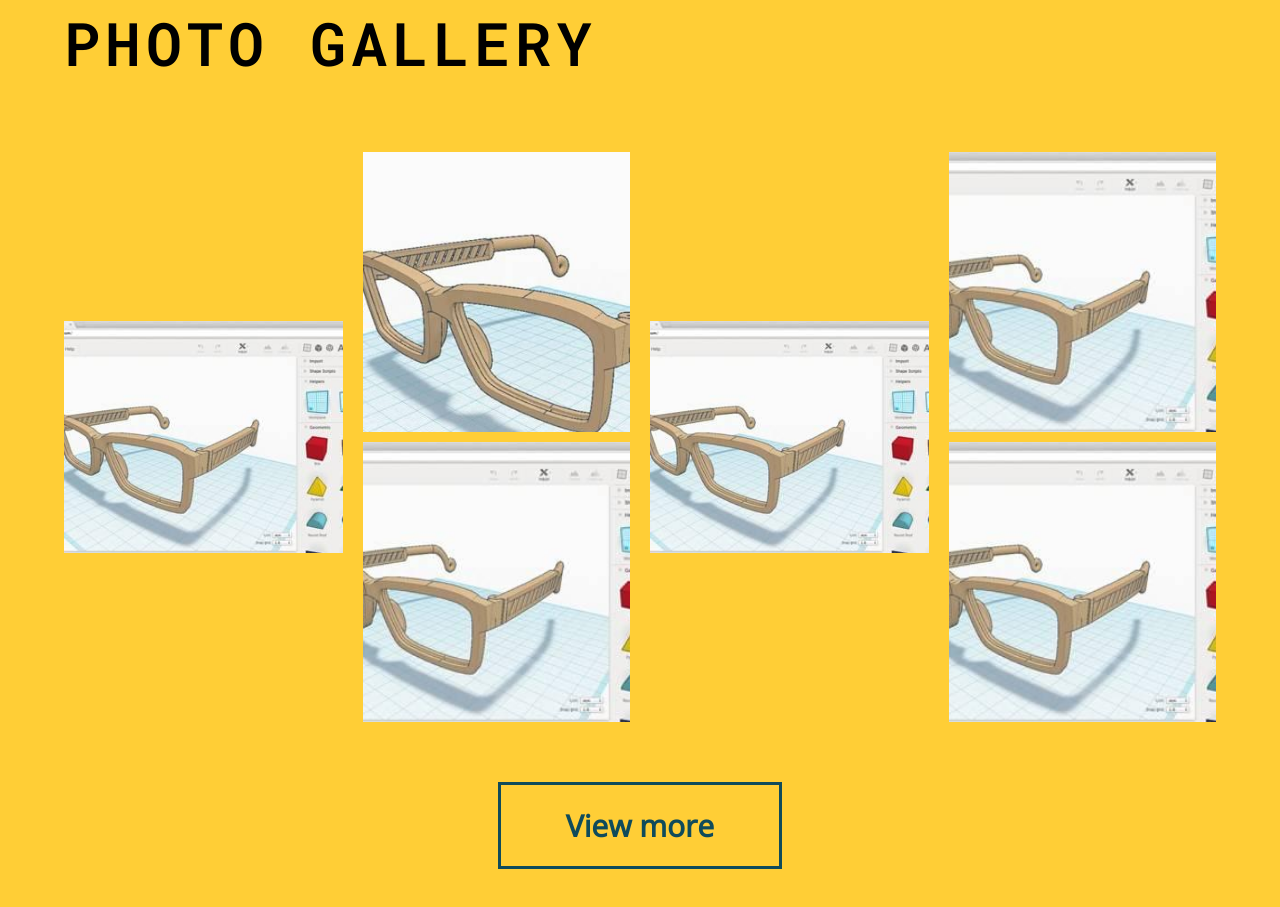
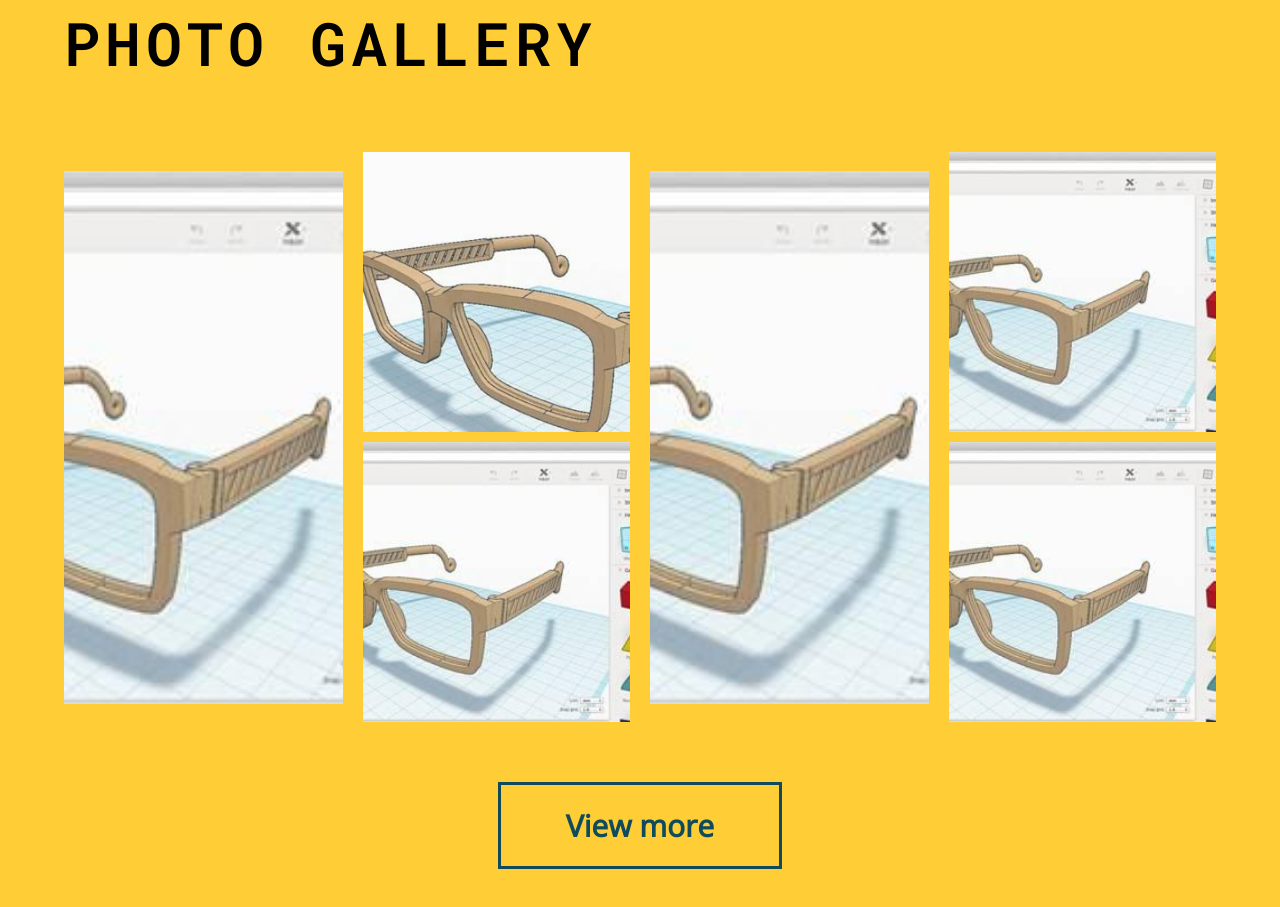
Before and after one commit to SashaCN/musikkbryggeriet3D, a plain HTML site: page dist/index.html in a window 1280 px wide. Shown: the part 2334-3241 px from the top of the page. Drawn offline with nearby package versions, Linux system fonts and the light colour scheme.

Commit message:
gallery line

```diff
--- a/src/sass/style.sass
+++ b/src/sass/style.sass
@@ -553,9 +553,12 @@ h3
   position: relative
   overflow: hidden
 
+.big-photo
+  height: 97%
+  padding-top: 10px
+
 .big-photo > div
-  height: 97%
-  margin-top: 10px
+  height: 100%
 
 .popup.full-img-popup
   width: auto
```
Also changed, not shown: dist/css/style.css.
